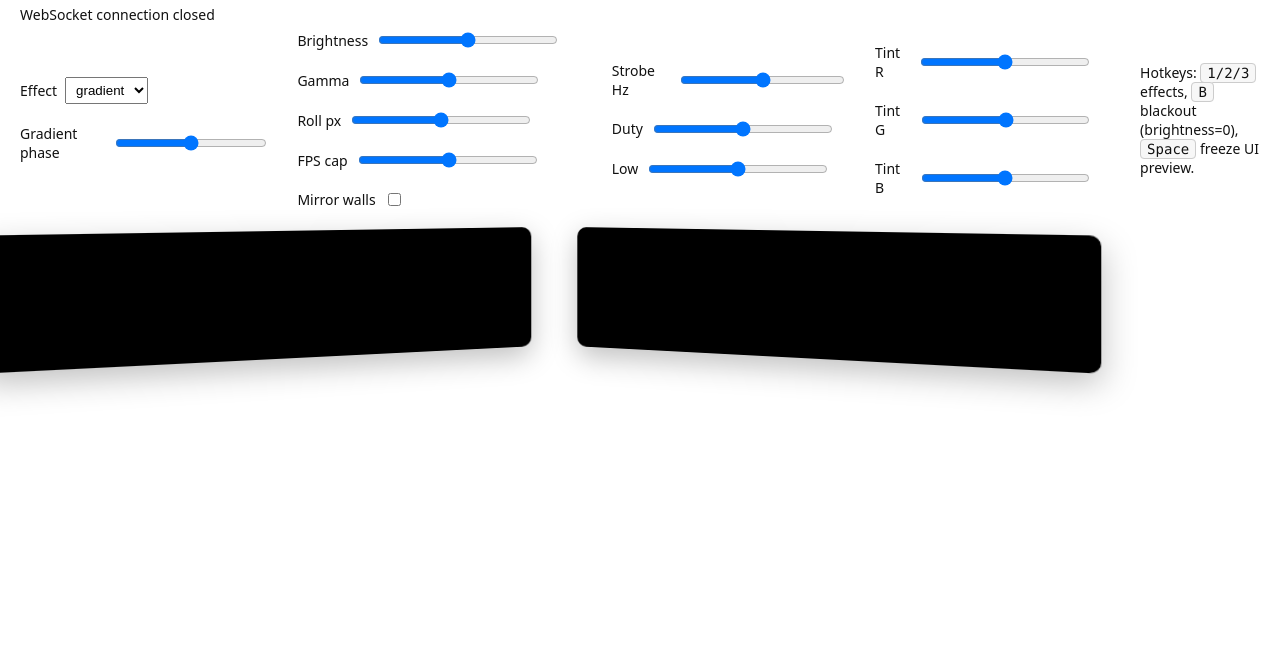
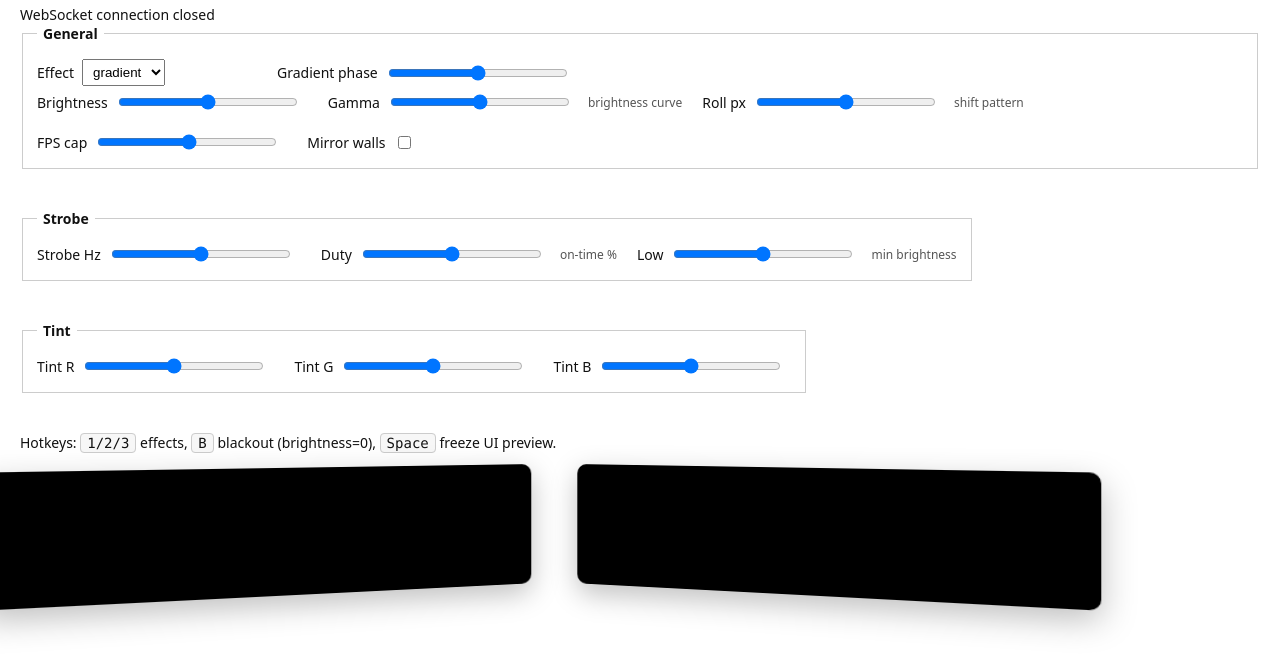
Before and after one commit to thisolivier/Barn-Lights-Monorepo, a website: page packages/renderer/src/ui/index.html in a window 1280 px wide. Shown: the part 50-722 px from the top of the page. Drawn offline with Linux system fonts and the light colour scheme; no server answers.

Commit message:
Group UI controls and add descriptions

```diff
--- a/packages/renderer/src/ui/index.html
+++ b/packages/renderer/src/ui/index.html
@@ -9,18 +9,22 @@
   label { display:flex; align-items:center; gap:8px; min-width: 220px; }
   input[type="range"] { width: 180px; }
   select { padding: 4px 6px; }
+  fieldset { border:1px solid #ccc; padding:10px 14px; margin-bottom:var(--gap); }
+  legend { padding:0 6px; font-weight:bold; }
+  .desc { font-size:12px; color:#555; }
   .barn { display:flex; gap: 32px; perspective: 900px; margin-top: 16px; }
   canvas { width: 512px; height: 128px; image-rendering: pixelated; border-radius: 10px; box-shadow: 0 10px 30px rgba(0,0,0,.25); background:#000; }
   #left { transform: rotateY(15deg) skewY(-2deg); }
   #right{ transform: rotateY(-15deg) skewY(2deg);  }
-  .panel { display:flex; gap:var(--gap); align-items:center; }
-  .spacer { flex:1; }
+  .panel { display:flex; flex-direction:column; gap:var(--gap); align-items:flex-start; }
   .kbd { padding:1px 6px; border:1px solid #ccc; border-radius:4px; background:#f7f7f7; font-family:ui-monospace, SFMono-Regular, Menlo, Consolas, monospace; }
 </style>
 
   <h1>BarnLights Playbox</h1>
   <div id="status"></div>
 <div class="panel">
+  <fieldset>
+    <legend>General</legend>
     <div class="row">
       <label>Effect
         <select id="effect">
@@ -34,25 +38,31 @@
 
     <div class="row">
       <label>Brightness <input id="brightness" type="range" min="0" max="1" step="0.01"><span id="brightness_v"></span></label>
-    <label>Gamma <input id="gamma" type="range" min="0.5" max="3" step="0.01"><span id="gamma_v"></span></label>
-    <label>Roll px <input id="rollPx" type="range" min="0" max="512" step="1"><span id="rollPx_v"></span></label>
+      <label>Gamma <input id="gamma" type="range" min="0.5" max="3" step="0.01"><span id="gamma_v"></span><small class="desc">brightness curve</small></label>
+      <label>Roll px <input id="rollPx" type="range" min="0" max="512" step="1"><span id="rollPx_v"></span><small class="desc">shift pattern</small></label>
       <label>FPS cap <input id="fpsCap" type="range" min="1" max="60" step="1"><span id="fpsCap_v"></span></label>
       <label>Mirror walls <input id="mirrorWalls" type="checkbox"></label>
     </div>
+  </fieldset>
 
+  <fieldset>
+    <legend>Strobe</legend>
     <div class="row">
       <label>Strobe Hz <input id="strobeHz" type="range" min="0" max="20" step="0.1"><span id="strobeHz_v"></span></label>
-    <label>Duty <input id="strobeDuty" type="range" min="0" max="1" step="0.01"><span id="strobeDuty_v"></span></label>
-    <label>Low <input id="strobeLow" type="range" min="0" max="1" step="0.01"><span id="strobeLow_v"></span></label>
+      <label>Duty <input id="strobeDuty" type="range" min="0" max="1" step="0.01"><span id="strobeDuty_v"></span><small class="desc">on-time %</small></label>
+      <label>Low <input id="strobeLow" type="range" min="0" max="1" step="0.01"><span id="strobeLow_v"></span><small class="desc">min brightness</small></label>
     </div>
+  </fieldset>
 
+  <fieldset>
+    <legend>Tint</legend>
     <div class="row">
       <label>Tint R <input id="tintR" type="range" min="0" max="1" step="0.01"><span id="tintR_v"></span></label>
       <label>Tint G <input id="tintG" type="range" min="0" max="1" step="0.01"><span id="tintG_v"></span></label>
       <label>Tint B <input id="tintB" type="range" min="0" max="1" step="0.01"><span id="tintB_v"></span></label>
     </div>
+  </fieldset>
 
-  <div class="spacer"></div>
   <div>Hotkeys: <span class="kbd">1/2/3</span> effects, <span class="kbd">B</span> blackout (brightness=0), <span class="kbd">Space</span> freeze UI preview.</div>
 </div>
 
```
Also changed, not shown: packages/renderer/src/ui/readme.md. Lines whose indentation alone changed are shown as unchanged.
